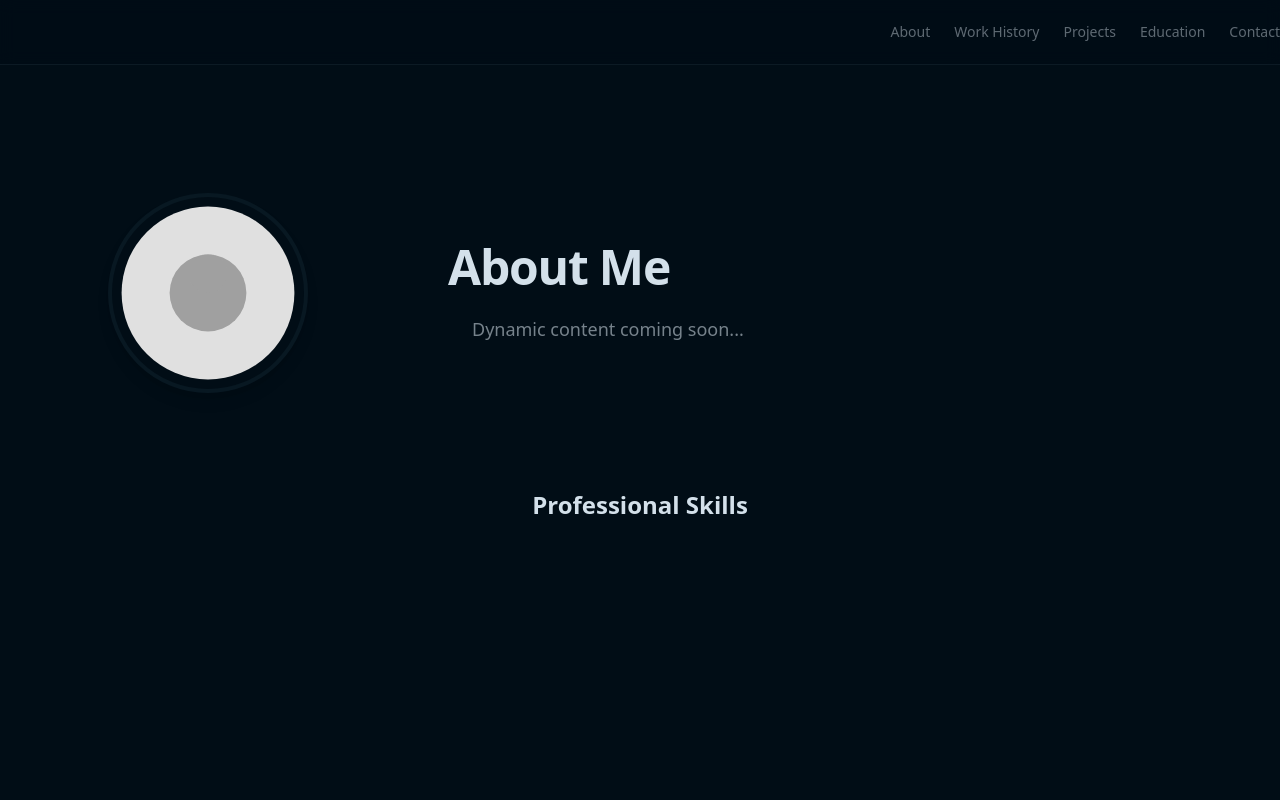
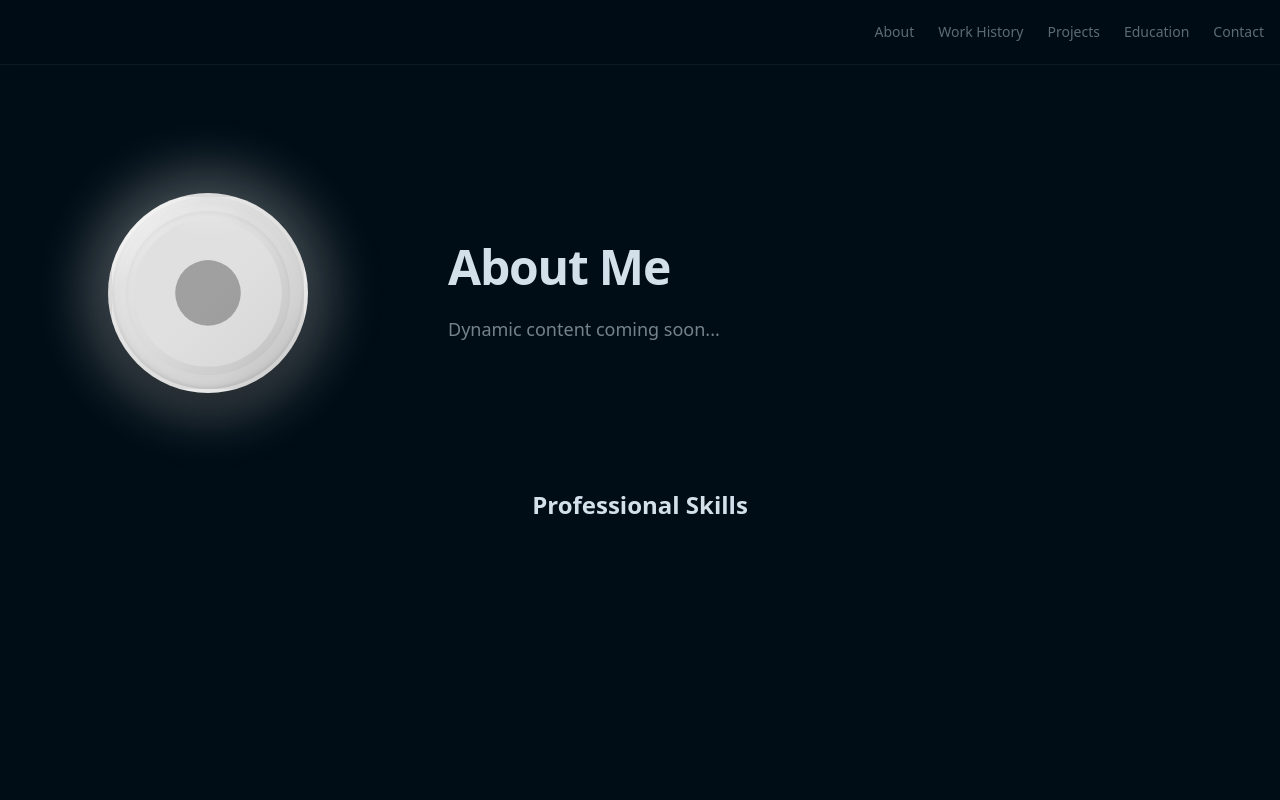
Before and after one commit to SmbatPoghosyan/SmbatPoghosyan.github.io, a Next.js app: page / in a window 1280 px wide. Shown: the top 800 px of the page. Built offline with nearby package versions, Linux system fonts and the light colour scheme.

Commit message:
feat: Add DynamicAvatar component and enhance Contentful data structure

```diff
--- a/contentful-import-data.json
+++ b/contentful-import-data.json
@@ -1,8 +1,51 @@
 {
   "version": 1,
-  "contentTypes": [],
+  "contentTypes": [
+    {
+      "sys": {
+        "id": "author",
+        "type": "ContentType"
+      },
+      "name": "Author",
+      "description": "Site owner metadata shown in the header.",
+      "displayField": "name",
+      "fields": [
+        {
+          "id": "name",
+          "name": "Name",
+          "type": "Symbol",
+          "localized": false,
+          "required": true,
+          "validations": [],
+          "disabled": false,
+          "omitted": false
+        }
+      ]
+    }
+  ],
   "assets": [],
   "entries": [
+    {
+      "sys": {
+        "id": "author-primary",
+        "type": "Entry",
+        "version": 1,
+        "createdAt": "2025-09-18T00:00:00Z",
+        "updatedAt": "2025-09-18T00:00:00Z",
+        "contentType": {
+          "sys": {
+            "type": "Link",
+            "linkType": "ContentType",
+            "id": "author"
+          }
+        }
+      },
+      "fields": {
+        "name": {
+          "en-US": "Smbat Poghosyan"
+        }
+      }
+    },
     {
       "sys": {
         "id": "about-me-primary",
--- a/src/components/layout/About.tsx
+++ b/src/components/layout/About.tsx
@@ -1,8 +1,8 @@
 import React from 'react';
-import Image from 'next/image';
 import { getAboutMe, getSkills } from '@/lib/contentful';
 import HighlightedText from './HighlightedText';
 import ProfessionalSkills from './ProfessionalSkills';
+import DynamicAvatar from './DynamicAvatar';
 
 // --- Main Component ---
 
@@ -27,13 +27,12 @@ const About = async () => {
     <section id="about" className="py-24 sm:py-32 animate-fadeIn" style={{ animationDelay: '0.2s' }}>
       <div className="container mx-auto px-4">
         <div className="grid grid-cols-1 gap-12 items-center md:grid-cols-3">
-          <div className="flex justify-center md:col-span-1">
-            <Image
+          <div className="flex justify-center items-center">
+            <DynamicAvatar
               src={avatarUrl}
               alt="Avatar"
               width={200}
               height={200}
-              className="h-40 w-40 rounded-full border-4 border-card shadow-lg md:h-[200px] md:w-[200px]"
             />
           </div>
           <div className="md:col-span-2">
--- /dev/null
+++ b/src/components/layout/DynamicAvatar.tsx
@@ -0,0 +1,154 @@
+'use client';
+
+import React, { useState, useRef } from 'react';
+import Image from 'next/image';
+
+interface DynamicAvatarProps {
+  src: string;
+  alt: string;
+  width: number;
+  height: number;
+}
+
+const DynamicAvatar: React.FC<DynamicAvatarProps> = ({ src, alt, width, height }) => {
+  const [dominantColor, setDominantColor] = useState<string>('rgb(59, 130, 246)'); // Default blue
+  const canvasRef = useRef<HTMLCanvasElement>(null);
+  const imgRef = useRef<HTMLImageElement>(null);
+
+  const extractDominantColor = (img: HTMLImageElement): string => {
+    const canvas = canvasRef.current;
+    if (!canvas) return 'rgb(59, 130, 246)';
+
+    const ctx = canvas.getContext('2d');
+    if (!ctx) return 'rgb(59, 130, 246)';
+
+    // Set canvas size
+    canvas.width = img.naturalWidth || img.width;
+    canvas.height = img.naturalHeight || img.height;
+
+    // Draw image to canvas
+    ctx.drawImage(img, 0, 0, canvas.width, canvas.height);
+
+    // Get image data
+    const imageData = ctx.getImageData(0, 0, canvas.width, canvas.height);
+    const data = imageData.data;
+
+    // Count colors (simplified approach - sample every 4th pixel for performance)
+    const colorCounts: { [key: string]: number } = {};
+
+    for (let i = 0; i < data.length; i += 16) { // Sample every 4th pixel
+      const r = data[i];
+      const g = data[i + 1];
+      const b = data[i + 2];
+      const alpha = data[i + 3];
+
+      // Skip transparent/very transparent pixels
+      if (alpha < 128) continue;
+
+      // Reduce color precision for better grouping
+      const reducedR = Math.floor(r / 32) * 32;
+      const reducedG = Math.floor(g / 32) * 32;
+      const reducedB = Math.floor(b / 32) * 32;
+
+      const colorKey = `${reducedR},${reducedG},${reducedB}`;
+      colorCounts[colorKey] = (colorCounts[colorKey] || 0) + 1;
+    }
+
+    // Find the most common color
+    let maxCount = 0;
+    let dominantRGB = '59,130,246'; // Default blue
+
+    for (const [color, count] of Object.entries(colorCounts)) {
+      if (count > maxCount) {
+        maxCount = count;
+        dominantRGB = color;
+      }
+    }
+
+    return `rgb(${dominantRGB})`;
+  };
+
+  const handleImageLoad = () => {
+    if (imgRef.current) {
+      const color = extractDominantColor(imgRef.current);
+      setDominantColor(color);
+    }
+  };
+
+  const createGradientBackground = (color: string): string => {
+    // Parse RGB values
+    const rgbMatch = color.match(/rgb\((\d+),\s*(\d+),\s*(\d+)\)/);
+    if (!rgbMatch) return 'linear-gradient(135deg, rgb(59, 130, 246), rgb(99, 102, 241), rgb(147, 51, 234))';
+
+    const [, r, g, b] = rgbMatch.map(Number);
+
+    // Create multiple color variations for a rich 3D gradient
+    const highlight = `rgb(${Math.min(255, r + 60)}, ${Math.min(255, g + 60)}, ${Math.min(255, b + 60)})`;
+    const base = `rgb(${r}, ${g}, ${b})`;
+    const midtone = `rgb(${Math.max(0, r - 15)}, ${Math.max(0, g - 15)}, ${Math.max(0, b - 15)})`;
+    const shadow = `rgb(${Math.max(0, r - 40)}, ${Math.max(0, g - 40)}, ${Math.max(0, b - 40)})`;
+
+    return `linear-gradient(135deg, ${highlight} 0%, ${base} 25%, ${midtone} 75%, ${shadow} 100%)`;
+  };
+
+  return (
+    <div className="flex justify-center md:col-span-1">
+      {/* Outer glow container */}
+      <div className="relative group">
+        {/* Background glow effect */}
+        <div
+          className="absolute inset-0 h-40 w-40 md:h-[200px] md:w-[200px] rounded-full blur-xl opacity-30 group-hover:opacity-50 transition-all duration-700 animate-pulse"
+          style={{
+            background: createGradientBackground(dominantColor),
+            transform: 'scale(1.2)',
+          }}
+        />
+
+        {/* Main avatar container with 3D effect */}
+        <div
+          className="relative h-40 w-40 md:h-[200px] md:w-[200px] rounded-full border-4 border-white/20 backdrop-blur-sm flex items-center justify-center overflow-hidden transition-all duration-500 group-hover:scale-105 group-hover:rotate-2 transform-gpu"
+          style={{
+            background: createGradientBackground(dominantColor),
+            boxShadow: `
+              0 20px 40px -12px rgba(0, 0, 0, 0.25),
+              0 8px 16px -4px rgba(0, 0, 0, 0.1),
+              inset 0 2px 4px rgba(255, 255, 255, 0.1),
+              inset 0 -2px 4px rgba(0, 0, 0, 0.1)
+            `,
+          }}
+        >
+          {/* Inner shadow ring */}
+          <div className="absolute inset-2 rounded-full bg-gradient-to-br from-white/10 to-transparent pointer-events-none" />
+
+          {/* Image container with additional depth */}
+          <div className="relative h-[85%] w-[85%] rounded-full overflow-hidden shadow-inner">
+            <Image
+              ref={imgRef}
+              src={src}
+              alt={alt}
+              width={width}
+              height={height}
+              className="h-full w-full object-contain transform transition-transform duration-300 group-hover:scale-110"
+              onLoad={handleImageLoad}
+              crossOrigin="anonymous"
+            />
+
+            {/* Subtle overlay gradient for depth */}
+            <div className="absolute inset-0 bg-gradient-to-br from-transparent via-transparent to-black/5 pointer-events-none" />
+          </div>
+
+          {/* Top highlight */}
+          <div className="absolute top-2 left-1/2 transform -translate-x-1/2 w-16 h-8 bg-gradient-to-b from-white/20 to-transparent rounded-full blur-sm pointer-events-none" />
+        </div>
+
+        {/* Hidden canvas for color extraction */}
+        <canvas
+          ref={canvasRef}
+          style={{ display: 'none' }}
+        />
+      </div>
+    </div>
+  );
+};
+
+export default DynamicAvatar;
--- a/src/components/layout/Header.tsx
+++ b/src/components/layout/Header.tsx
@@ -14,7 +14,7 @@ const Header = async () => {
 
   return (
     <header className="sticky top-0 z-50 w-full border-b border-border/40 bg-background/95 backdrop-blur supports-[backdrop-filter]:bg-background/60">
-      <div className="container flex h-16 items-center justify-between">
+      <div className="container mx-auto px-4 flex h-16 items-center justify-between">
         <a href="#" className="flex items-center space-x-2">
           <span className="font-bold text-lg tracking-tight">{author?.fields.name as string}</span>
         </a>
--- a/src/components/layout/HighlightedText.tsx
+++ b/src/components/layout/HighlightedText.tsx
@@ -10,7 +10,7 @@ const HighlightedText: React.FC<HighlightedTextProps> = ({ text }) => {
     .replace(/\*(.*?)\*/g, '<em>$1</em>');
   return (
     <p
-      className="text-lg text-muted-foreground max-w-3xl mx-auto"
+      className="text-lg text-muted-foreground max-w-3xl"
       dangerouslySetInnerHTML={{ __html: html }}
     />
   );
--- a/src/components/layout/Projects.tsx
+++ b/src/components/layout/Projects.tsx
@@ -1,7 +1,7 @@
 'use client';
 
 import React, { useState, useEffect } from 'react';
-import { DndContext, closestCenter, PointerSensor, useSensor, useSensors } from '@dnd-kit/core';
+import { DndContext, closestCenter, PointerSensor, useSensor, useSensors, DragEndEvent } from '@dnd-kit/core';
 import { arrayMove, SortableContext, rectSortingStrategy } from '@dnd-kit/sortable';
 import { getProjects } from '@/lib/contentful';
 import ProjectCard from './ProjectCard';
@@ -14,14 +14,15 @@ const Projects = () => {
   useEffect(() => {
     const fetchProjects = async () => {
       const fetchedProjects = await getProjects();
+      console.log("Fetched projects:", fetchedProjects);
       setProjects(fetchedProjects);
     };
     fetchProjects();
   }, []);
 
-  const handleDragEnd = (event: any) => {
+  const handleDragEnd = (event: DragEndEvent) => {
     const { active, over } = event;
-    if (active.id !== over.id) {
+    if (over && active.id !== over.id) {
       setProjects((items) => {
         const oldIndex = items.findIndex((item) => item.sys.id === active.id);
         const newIndex = items.findIndex((item) => item.sys.id === over.id);
```
Also changed, not shown: 2 other files (tests, documents, lock files or other folders).
